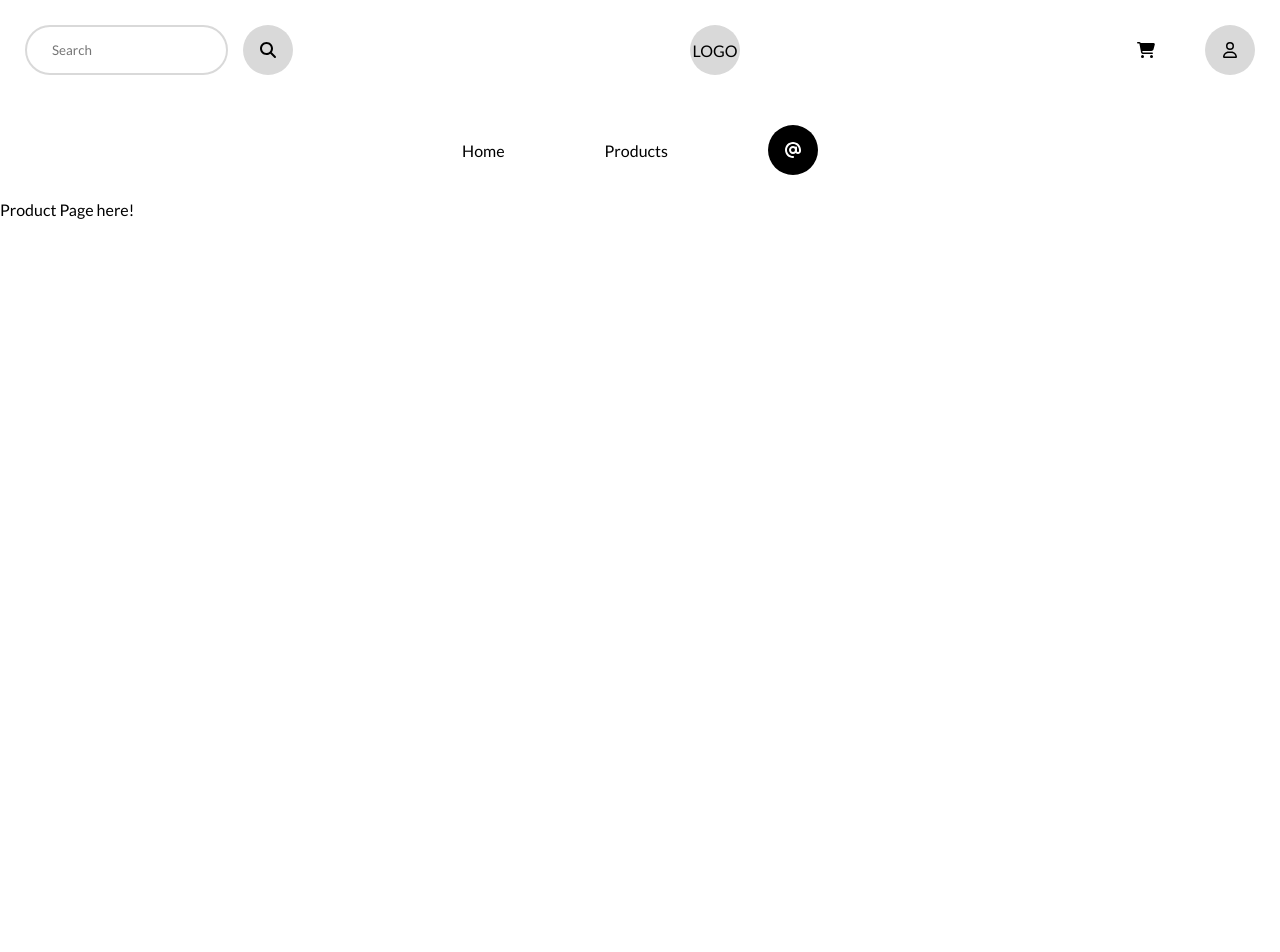
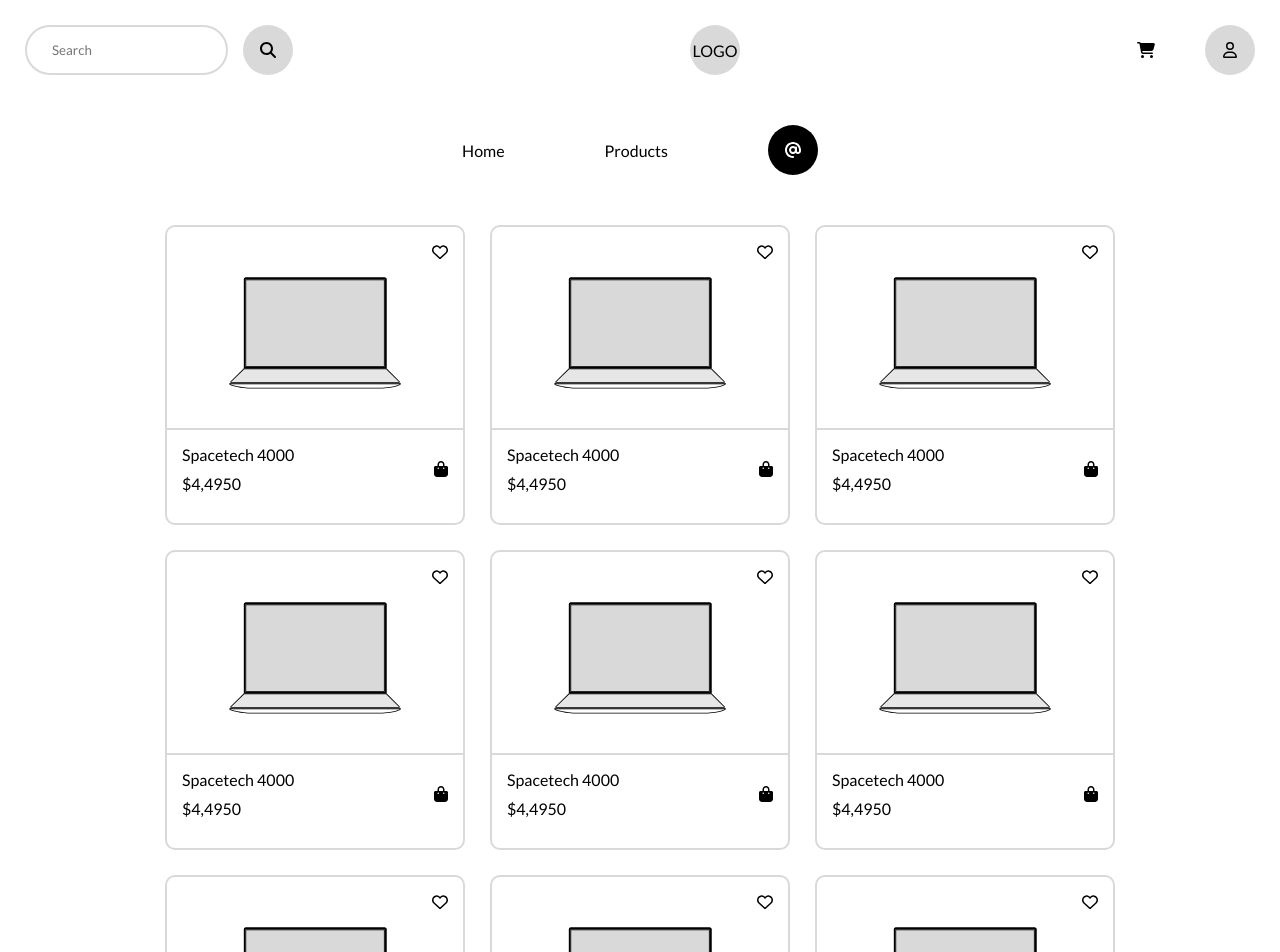
Before and after one commit to Lammy23/Fictional-Online-Store, a React (Create React App) app in the folder frontend/: page /products in a window 1280 px wide. Shown: the top 952 px of the page. Before the commit the page ends 800 px from the top, so only its background shows below. Built offline with nearby package versions, Linux system fonts and the light colour scheme.

Commit message:
Progress in the Products page

```diff
--- a/frontend/src/App.css
+++ b/frontend/src/App.css
@@ -48,6 +48,12 @@ a:active {
 /* Containers -> divs that can't necessarily be clicked */
 .bg-colored {
   background-color: var(--primary-color);
+}
+
+.grid {
+  display: grid;
+  grid-template-columns: 1fr 1fr 1fr;
+  gap: 25px;
 }
 
 .row {
--- a/frontend/src/App.js
+++ b/frontend/src/App.js
@@ -2,6 +2,7 @@ import { BrowserRouter as Router, Routes, Route } from "react-router-dom";
 import HomePage from "./components/pages/HomePage";
 
 import "./App.css"; // Styling
+
 import ProductsPage from "./components/pages/ProductsPage";
 import TutorialPage from "./components/pages/TutorialPage";
 
@@ -11,7 +12,7 @@ function App() {
       <Routes>
         <Route path="/" element={<HomePage />} />
         <Route path="/products" element={<ProductsPage />} />
-        <Route path="/yt-tutorial" element={<TutorialPage /> } />
+        <Route path="/yt-tutorial" element={<TutorialPage />} />
       </Routes>
     </Router>
   );
--- a/frontend/src/components/pages/ProductsPage.js
+++ b/frontend/src/components/pages/ProductsPage.js
@@ -1,15 +1,16 @@
 import React from "react";
 import Header from "../sections/Header";
 import NavBar from "../sections/NavBar";
+import SearchFilter from "../sections/SearchFilter";
 
 function ProductsPage() {
   return (
     <div className="margin">
-        <Header />
-        <NavBar />
-        <p>Product Page here!</p>
+      <Header />
+      <NavBar />
+      <SearchFilter />
     </div>
-  )
+  );
 }
 
 export default ProductsPage;
--- /dev/null
+++ b/frontend/src/components/sections/SearchFilter.js
@@ -0,0 +1,26 @@
+import React from "react";
+import ProductCard from "../ProductCard";
+
+
+function SearchFilter() {
+  return (
+    <div className="padding">
+      <div className="row" style={{justifyContent:"center"}}>
+        <div className="grid" >
+            <ProductCard />
+            <ProductCard />
+            <ProductCard />
+            <ProductCard />
+            <ProductCard />
+            <ProductCard />
+            <ProductCard />
+            <ProductCard />
+            <ProductCard />
+            <ProductCard />
+        </div>
+      </div>
+    </div>
+  );
+}
+
+export default SearchFilter;
```
